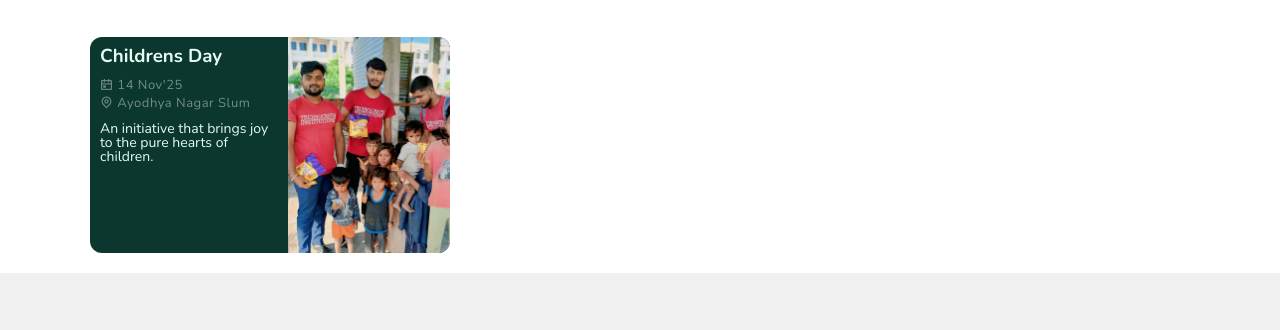
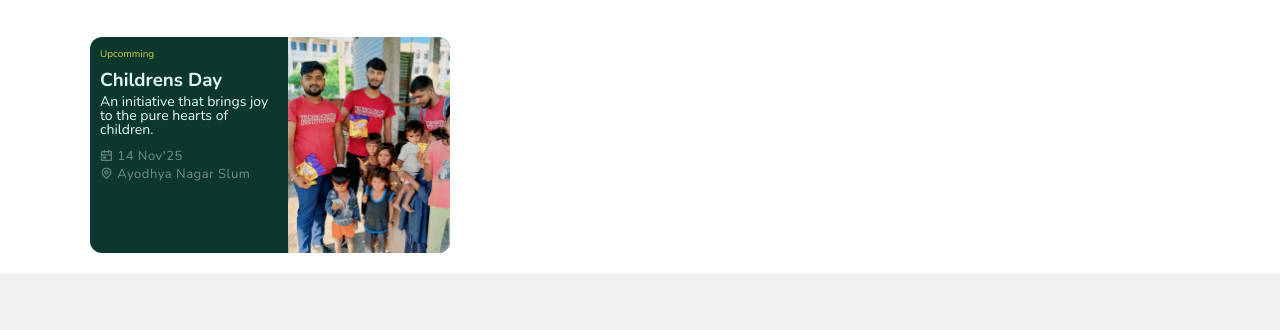
Before and after one commit to praveen00198/rotaractclubtitsciencebhopal, a plain HTML site: page Components/event.html in a window 1280 px wide. Shown: the part 103-433 px from the top of the page. Drawn offline with nearby package versions, Linux system fonts and the light colour scheme; files whose address does not match are found by name; a web font is replaced by a local one.

Commit message:
Update event card styling and add event status and description

```diff
--- a/Assets/Css/events.css
+++ b/Assets/Css/events.css
@@ -98,19 +98,23 @@ main {
 }
 .event-title{
     line-height: 1;
-    margin-bottom: 10px;
+    margin-bottom: 5px;
 }
 .event-date,
 .event-location{
     font-size: 13px;
     color: rgba(245, 251, 252, 0.438);
     letter-spacing: 0.5px;
-    /* line-height: 1; */
 }
 .event-description{
-    margin-top: 10px;
     font-size: 14px;
     line-height: 1;
+    margin-bottom: 10px;
+}
+.event-status{
+    font-size: 10px;
+    color: rgb(209, 209, 59);
+    margin-bottom: 10px;
 }
 
 
--- a/Components/event.html
+++ b/Components/event.html
@@ -71,17 +71,20 @@
 
       <!-- Events goes here -->
       <section id="event-section">
+
+        <!-- Event Card -->
         <div class="event-card">
           <div class="event-card-left-container">
+            <p class="event-status">Upcomming</p>
             <h3 class="event-title">Childrens Day</h3>
+            <p class="event-description">
+              An initiative that brings joy to the pure hearts of children.
+            </p>
             <p class="event-date">
               <i class="ri-calendar-event-line"></i> 14 Nov'25
             </p>
             <p class="event-location">
               <i class="ri-map-pin-line"></i> Ayodhya Nagar Slum
-            </p>
-            <p class="event-description">
-              An initiative that brings joy to the pure hearts of children.
             </p>
           </div>
           <img
@@ -90,6 +93,7 @@
             alt="image"
           />
         </div>
+
       </section>
 
       <footer>
```
